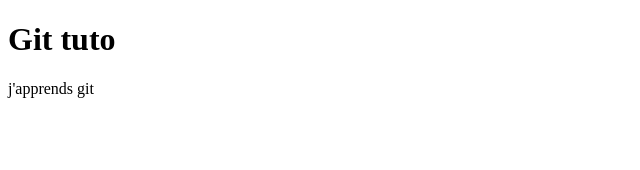
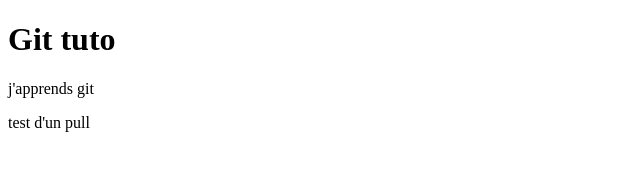
Before and after one commit to Nasgat-dev/gitTUTO, a plain HTML site: page index.html in a window 1280 px wide. Shown: the whole page, without its empty margins (0-640 px from the left). Drawn offline with Linux system fonts and the light colour scheme.

Commit message:
Update index.html

```diff
--- a/index.html
+++ b/index.html
@@ -9,5 +9,6 @@
 <body>
     <h1>Git tuto</h1>
     <p>j'apprends git</p>
+    <p> test d'un pull</p>
 </body>
 </html>
```
